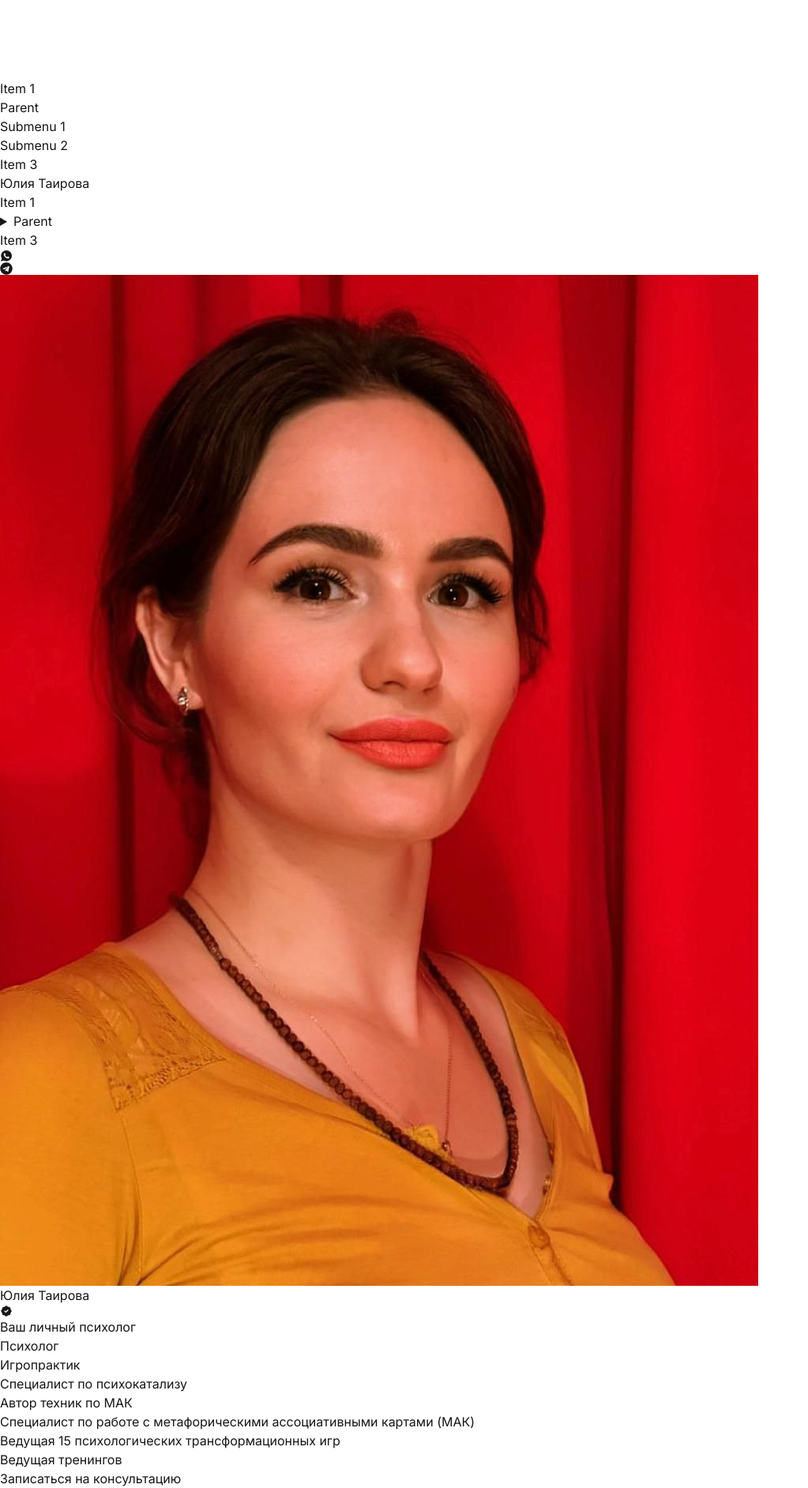
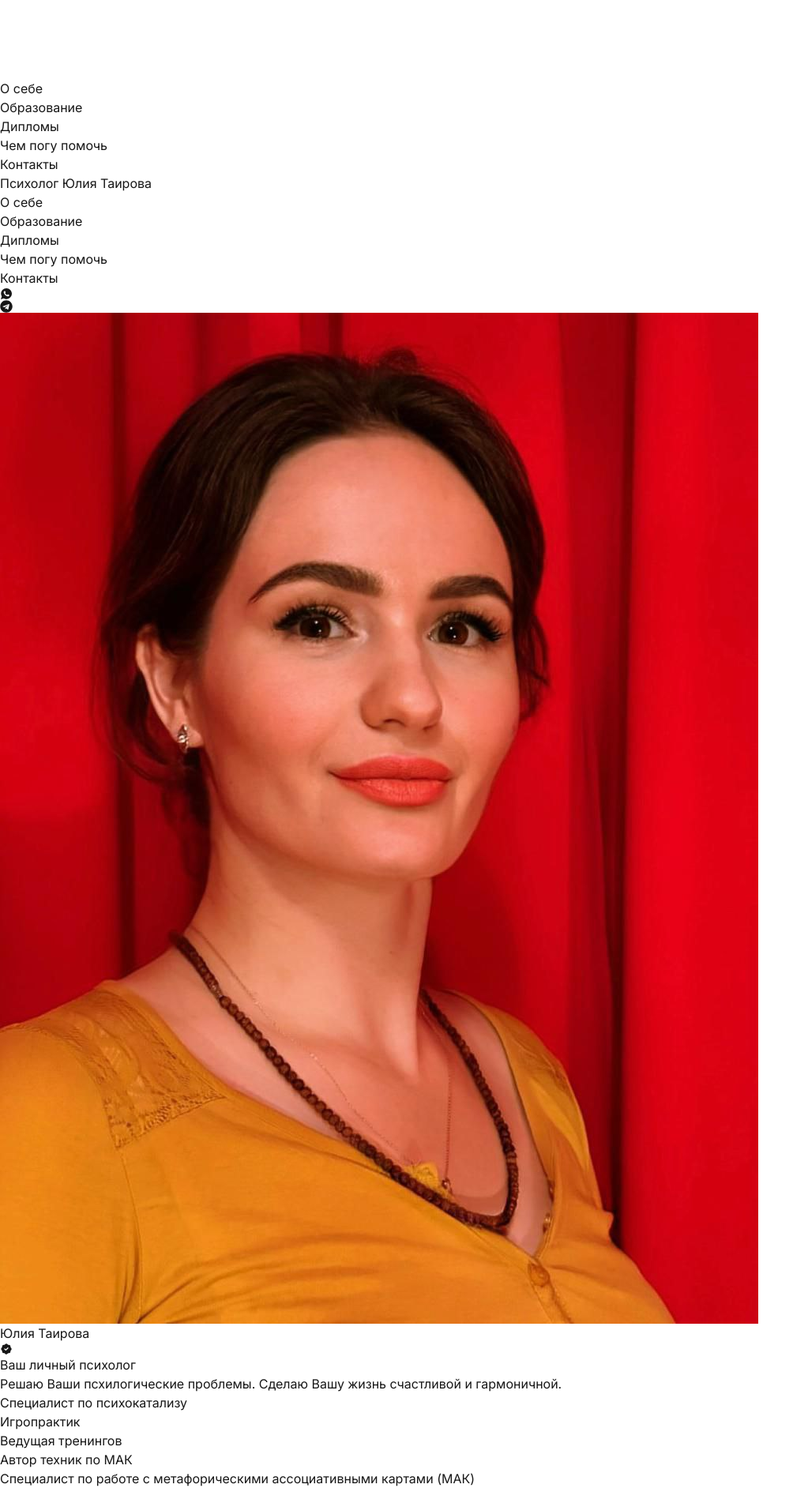
Before and after one commit to TimurTairov/juliyatairova.ru, a Next.js app: page / in a window 1280 px wide. Shown: the part 1180-3064 px from the top of the page at 79% size, without its empty margins (0-1023 px from the left). Built offline with nearby package versions, Linux system fonts and the light colour scheme.

Commit message:
commit 1.1

```diff
--- a/app/page.js
+++ b/app/page.js
@@ -1,7 +1,8 @@
-import Image from "next/image";
 import Hero from "@/components/Hero";
 import Education from "@/components/Education";
 import Carousel from "@/components/Carousel";
+import Services from "@/components/Services";
+import Contacts from "@/components/Contacts";
 
 
 export default function Home() {
@@ -10,6 +11,8 @@ export default function Home() {
       <Hero />
       <Education />
       <Carousel />
+      <Services />
+      <Contacts />
     </main>
   );
 }
--- a/components/Carousel.jsx
+++ b/components/Carousel.jsx
@@ -65,7 +65,10 @@ const Carousel = () => {
   ]
 
   return (
-    <div className="max-w-screen-xl mx-auto flex items-center justify-center">
+    <div
+      id="diplomy"
+      className="max-w-screen-xl mx-auto flex items-center justify-center"
+    >
       <div className="w-full">
         <ImageGallery items={images} {...settings} />
       </div>
--- /dev/null
+++ b/components/Contacts.jsx
@@ -0,0 +1,50 @@
+import { FaPhoneVolume } from 'react-icons/fa6'
+import { IoLogoWhatsapp } from 'react-icons/io'
+import { FaTelegram } from 'react-icons/fa'
+import { AiTwotoneMail } from 'react-icons/ai'
+
+const Contacts = () => {
+  return (
+    <div id="contacts">
+      <div className="max-w-screen-xl mx-auto my-10 ">
+        <h2 className="w-full text-center text-3xl font-light text-primary">
+          Как можно со мной связаться
+        </h2>
+        <div className="mt-5 grid grid-cols-2 xl:grid-col-4 gap-5 mx-5 md:mx-10">
+          <div className="flex items-center">
+            <FaPhoneVolume className="mr-2 text-primary" />
+            <p>+79670377183</p>
+          </div>
+          <div className="flex items-center">
+            <AiTwotoneMail className="mr-2 text-red-400" />
+            <p>juliav471@gmail.com</p>
+          </div>
+          <div className="flex items-center">
+            <IoLogoWhatsapp className="text-green-400 mr-2" />
+            <a
+              href="whatsapp://send?phone=79670377183"
+              target="_blank"
+              rel="noreferrer"
+              className="text-primary"
+            >
+              Написать мне в whatsapp
+            </a>
+          </div>
+          <div className="flex items-center">
+            <FaTelegram className="mr-2 text-sky-400" />
+            <a
+              href="https://t.me/juliya_tairova"
+              target="_blank"
+              rel="noreferrer"
+              className="text-primary"
+            >
+              Написать мне в телеграм
+            </a>
+          </div>
+        </div>
+      </div>
+    </div>
+  )
+}
+
+export default Contacts
--- a/components/Hero.jsx
+++ b/components/Hero.jsx
@@ -1,48 +1,50 @@
 import foto from '../images/myfoto.jpg'
 import Image from 'next/image'
 import { TbRosetteDiscountCheckFilled } from 'react-icons/tb'
-import { GoDotFill } from 'react-icons/go'
+import { BiSolidDonateHeart } from 'react-icons/bi'
 
 const Hero = () => {
   return (
-    <div className="hero bg-base-200 px-2">
+    <div id="osebe" className="hero bg-base-200 px-2">
       <div className="hero-content flex-col lg:flex-row-reverse my-10">
         <Image
           src={foto}
           alt="Мое фото"
           className="max-w-xs xl:max-w-sm rounded-3xl shadow-xl shadow-slate-600"
         />
-        <div className="mt-10 lg:mr-10">
-          <div className="text-slate-500 text-xl lg:text-2xl font-light flex items-center gap-2">
-            <h2 className="">Юлия Таирова</h2>
+        <div className="mt-5 lg:mr-10">
+          <div className="text-slate-500 text-xl lg:text-2xl font-light flex items-center justify-center gap-2">
+            <h2>Юлия Таирова</h2>
             <TbRosetteDiscountCheckFilled className="text-primary" />
           </div>
           <h1 className="text-3xl md:text-4xl lg:text-6xl mt-5 font-light text-primary">
             Ваш личный психолог
           </h1>
-          <div className="py-6 font-light text-base grid grid-cols-1 xl:grid-cols-2 gap-3">
-            <p className="p-2 bg-violet-100 rounded-lg">Психолог</p>
-            <p className="p-2 bg-violet-100 rounded-lg">Игропрактик</p>
-            <p className="p-2 bg-violet-100 rounded-lg">
+          <h2 className="mt-5 lg:text-2xl flex items-center font-light">
+            Решаю Ваши псхилогические проблемы. Сделаю Вашу жизнь счастливой и
+            гармоничной.
+          </h2>
+          <div className="py-6 font-light text-base grid grid-cols-1 xl:grid-cols-2 gap-5">
+            <p className="p-3 bg-violet-100 rounded-lg">
               Cпециалист по психокатализу
             </p>
-            <p className="p-2 bg-violet-100 rounded-lg">Автор техник по МАК</p>
-            <p className="p-2 bg-violet-100 rounded-lg">
+            <p className="p-3 bg-violet-100 rounded-lg">Игропрактик</p>
+            <p className="p-3 bg-violet-100">Ведущая тренингов</p>
+            <p className="p-3 bg-violet-100 rounded-lg">Автор техник по МАК</p>
+            <p className="p-3 bg-violet-100 rounded-lg">
               Специалист по работе с метафорическими ассоциативными картами
               (МАК)
             </p>
-
-            <p className="p-1 bg-violet-100">
+            <p className="p-3 bg-violet-100">
               Ведущая 15 психологических трансформационных игр
             </p>
-            <p className="p-1 bg-violet-100">Ведущая тренингов</p>
           </div>
-          <div className="flex justify-center md:justify-start">
+          <div className="flex justify-center">
             <a
               href="whatsapp://send?phone=79670377183"
               target="_blank"
               rel="noreferrer"
-              className="btn btn-primary xl:mt-20"
+              className="btn btn-primary xl:mt-5"
             >
               Записаться на консультацию
             </a>
--- a/components/Navbar.jsx
+++ b/components/Navbar.jsx
@@ -7,10 +7,14 @@ const Navbar = () => {
       <nav className="max-w-screen-xl mx-auto navbar bg-base-100">
         <div className="navbar-start">
           <div className="dropdown">
-            <div tabIndex={0} role="button" className="btn btn-ghost lg:hidden">
+            <div
+              tabIndex={0}
+              role="button"
+              className="btn btn-ghost xl:hidden pr-1 md:pr-2"
+            >
               <svg
                 xmlns="http://www.w3.org/2000/svg"
-                className="h-5 w-5"
+                className="h-5 w-5 md:h-7 md:w-7"
                 fill="none"
                 viewBox="0 0 24 24"
                 stroke="currentColor"
@@ -25,51 +29,48 @@ const Navbar = () => {
             </div>
             <ul
               tabIndex={0}
-              className="menu menu-sm dropdown-content bg-base-100 rounded-box z-[1] mt-3 w-52 p-2 shadow"
+              className="menu menu-sm md:menu-md lg:menu-lg dropdown-content bg-base-100 rounded-box z-[1] mt-3 w-52 p-2 shadow"
             >
               <li>
-                <a>Item 1</a>
+                <a href="#osebe">О себе</a>
               </li>
               <li>
-                <a>Parent</a>
-                <ul className="p-2">
-                  <li>
-                    <a>Submenu 1</a>
-                  </li>
-                  <li>
-                    <a>Submenu 2</a>
-                  </li>
-                </ul>
+                <a href="#education">Образование</a>
               </li>
               <li>
-                <a>Item 3</a>
+                <a href="#diplomy">Дипломы</a>
+              </li>
+              <li>
+                <a href="#services">Чем погу помочь</a>
+              </li>
+              <li>
+                <a href="#contacts">Контакты</a>
               </li>
             </ul>
           </div>
-          <a className="btn btn-ghost text-base lg:text-xl text-primary">
-            Юлия Таирова
+          <a
+            href="/"
+            className="btn btn-ghost text-xs md:text-base text-primary flex flex-col p-0 md:p-2"
+          >
+            Психолог Юлия Таирова
           </a>
         </div>
-        <div className="navbar-center hidden lg:flex">
+        <div className="navbar-center hidden xl:flex">
           <ul className="menu menu-horizontal px-1">
             <li>
-              <a>Item 1</a>
+              <a href="#osebe">О себе</a>
             </li>
             <li>
-              <details>
-                <summary>Parent</summary>
-                <ul className="p-2">
-                  <li>
-                    <a>Submenu 1</a>
-                  </li>
-                  <li>
-                    <a>Submenu 2</a>
-                  </li>
-                </ul>
-              </details>
+              <a href="#education">Образование</a>
             </li>
             <li>
-              <a>Item 3</a>
+              <a href="#diplomy">Дипломы</a>
+            </li>
+            <li>
+              <a href="#services">Чем погу помочь</a>
+            </li>
+            <li>
+              <a href="#contacts">Контакты</a>
             </li>
           </ul>
         </div>
--- /dev/null
+++ b/components/Services.jsx
@@ -0,0 +1,39 @@
+import React from 'react'
+
+const Services = () => {
+  return (
+    <div id="services" className="bg-base-100">
+      <div className="max-w-screen-xl mx-auto my-10 ">
+        <h2 className="w-full text-center text-3xl font-light text-primary">
+          В каких вопросах могу Вам помочь
+        </h2>
+        <ul className="mt-5 grid grid-cols-1 md:grid-cols-2 lg:grid-col-3 mx-5 md:mx-10 gap-5">
+          <li className="">
+            <p className="font-light p-3 bg-violet-100 rounded-lg">отношения</p>
+          </li>
+          <li className="">
+            <p className="font-light p-3 bg-violet-100 rounded-lg">
+              зависимости
+            </p>
+          </li>
+          <li className="">
+            <p className="font-light p-3 bg-violet-100 rounded-lg">
+              психологические травмы
+            </p>
+          </li>
+          <li className="">
+            <p className="font-light p-3 bg-violet-100 rounded-lg">депрессии</p>
+          </li>
+          <li className="">
+            <p className="font-light p-3 bg-violet-100 rounded-lg">фобии</p>
+          </li>
+          <li className="">
+            <p className="font-light p-3 bg-violet-100 rounded-lg">страхи</p>
+          </li>
+        </ul>
+      </div>
+    </div>
+  )
+}
+
+export default Services
```
Also changed, not shown: components/Education.jsx (+18 -11 lines).
